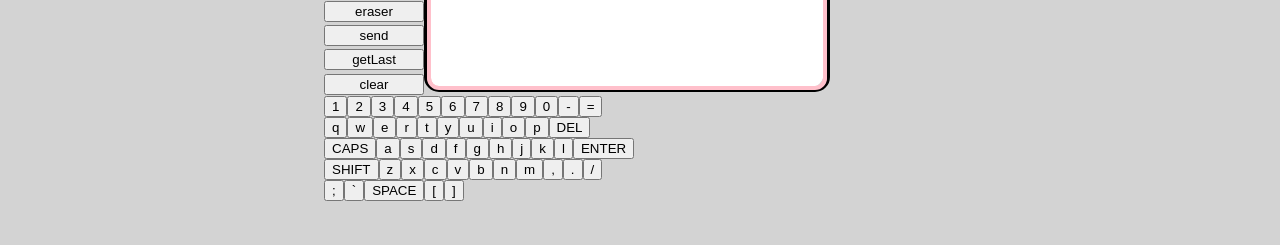
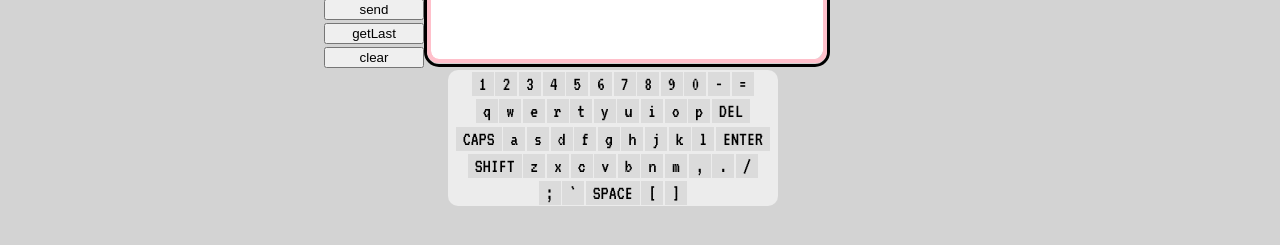
Before and after one commit to SickkMade/react-pictochat, a React (Vite) app: page /login in a window 1280 px wide. Both pictures are taken after typing "Sample" into the empty fields and a click on the button "Submit". Shown: the part 517-762 px from the top of the page. Built offline with nearby package versions, Linux system fonts and the light colour scheme; no server answers.

Commit message:
added ui for keyboard and new font for website

```diff
--- a/index.html
+++ b/index.html
@@ -4,7 +4,10 @@
     <meta charset="UTF-8" />
     <link rel="icon" type="image/svg+xml" href="/vite.svg" />
     <meta name="viewport" content="width=device-width, initial-scale=1.0" />
-    <title>Vite + React</title>
+    <title>Picto Chat!</title>
+    <link rel="preconnect" href="https://fonts.googleapis.com">
+    <link rel="preconnect" href="https://fonts.gstatic.com" crossorigin>
+    <link href="https://fonts.googleapis.com/css2?family=VT323&display=swap" rel="stylesheet">
   </head>
   <body>
     <div id="root"></div>
--- a/src/App.css
+++ b/src/App.css
@@ -1,7 +1,7 @@
 #holder{
     margin-left:50%;
     transform:translateX(-50%);
-    height:85dvh;
+    height:80dvh;
 }
 
 #input-section{
--- a/src/components/DrawComponent.jsx
+++ b/src/components/DrawComponent.jsx
@@ -17,6 +17,8 @@ function DrawComponent() {
 
         ctx.lineWidth = buttonWidth;
         ctx.lineCap = 'rounded'
+
+
 
         ctx.fillStyle = "rgb(0, 0, 0, 0)";
         clear();
--- a/src/components/Keyboard.jsx
+++ b/src/components/Keyboard.jsx
@@ -9,12 +9,12 @@ function Keyboard( { addLetter } ) {
       ];
 
   return (
-    <div>
+    <div className='BottomHalf--Keyboard'>
         {keys.map((keyarray, i) => {
             return(
-            <div key={i}>
+            <div className="BottomHalf--Keyboard__Row" key={i}>
                 {keyarray.map((key,i) => {
-                    return <button onClick={addLetter} key={i}>{key}</button>
+                    return <button className="BottomHalf--Keyboard__Key" onClick={addLetter} key={i}>{key}</button>
                 })}
 
             </div>
--- a/src/css/BottomHalf.css
+++ b/src/css/BottomHalf.css
@@ -4,3 +4,30 @@
     position:relative;
     z-index: 1;
 }
+
+.BottomHalf--Keyboard__Key{
+    border:transparent 1px solid;
+    background-color: rgb(219, 219, 219);
+    margin:.25%;
+    font-family: inherit;
+    font-size:1.25rem;
+
+}
+
+.BottomHalf--Keyboard__Key:hover{
+    border:red dashed 1px;
+    transform:scale(120%);
+}
+
+.BottomHalf--Keyboard__Row{
+    display:flex;
+    justify-content: center;
+    margin-top:.5%;
+}
+
+.BottomHalf--Keyboard{
+    background-color: rgb(236, 236, 236);
+    border-radius: 10px;
+    width:60%;
+    margin-left:22.5%;
+}
--- a/src/css/variables.css
+++ b/src/css/variables.css
@@ -5,4 +5,7 @@
     --canvas-height:200px;
 
     user-select: none;
+    font-family: "VT323", monospace;
+    font-weight: 400;
+    font-style: normal;
 }
```
